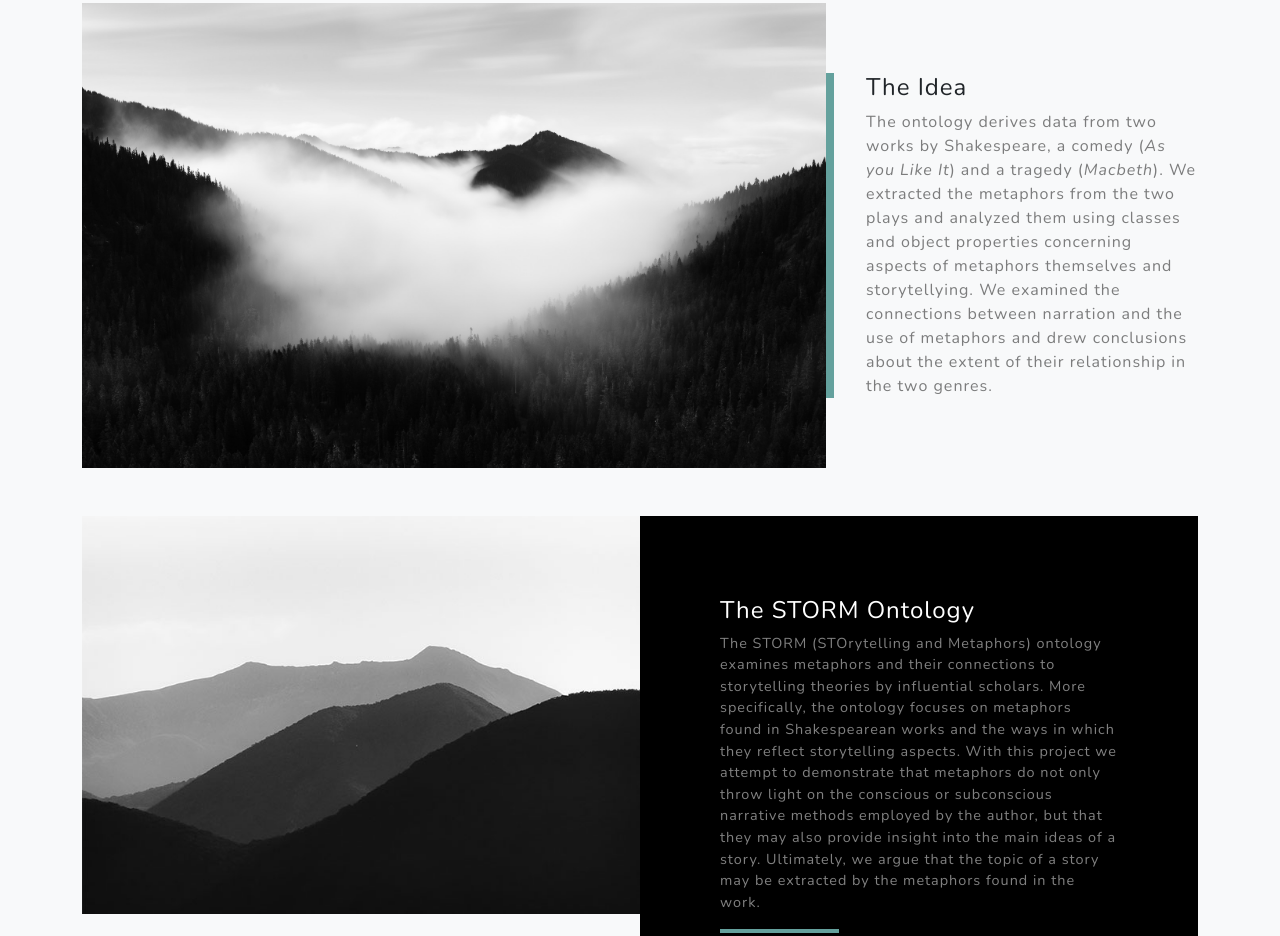
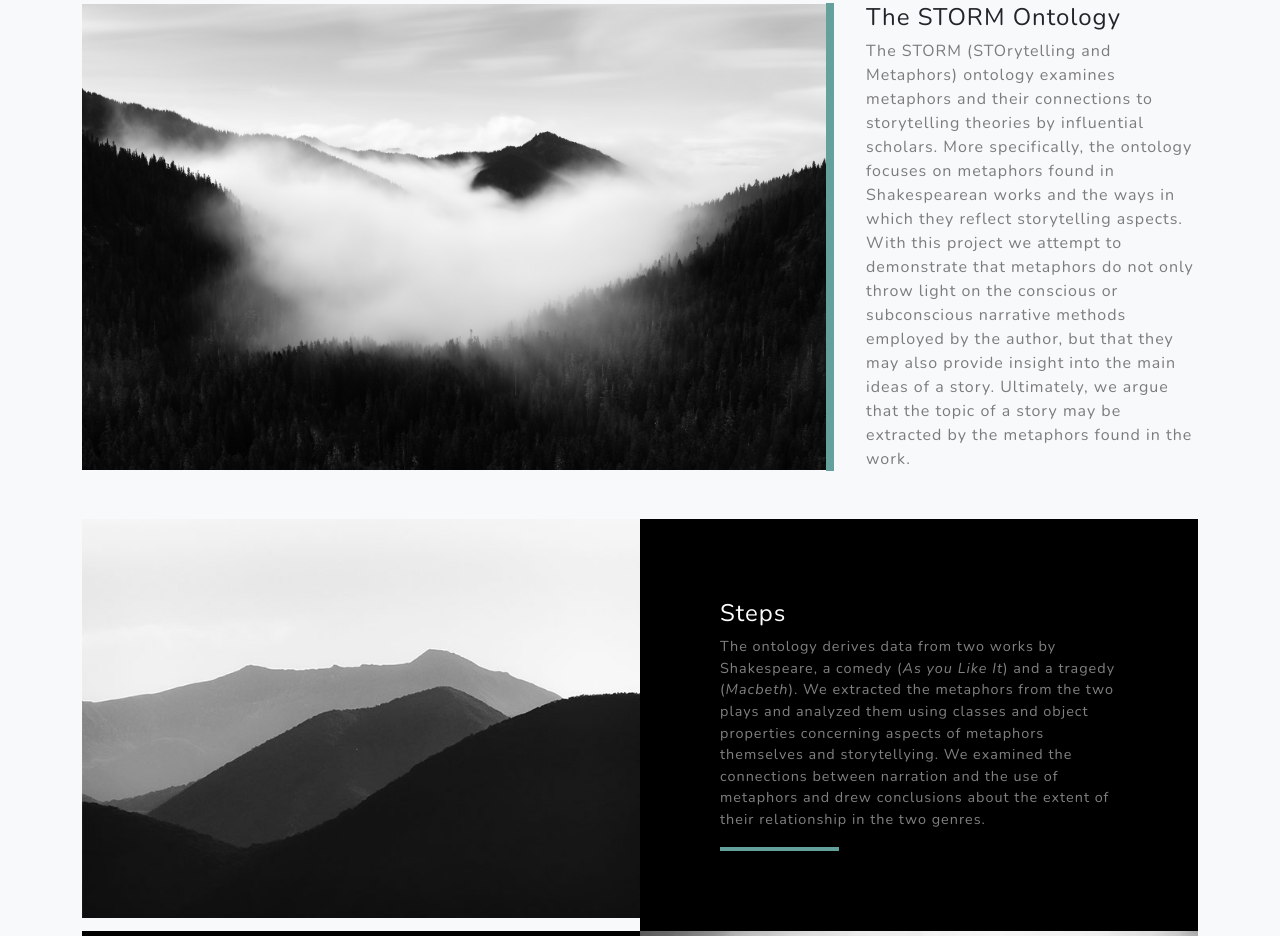
Before and after one commit to stormOntology/stormOntology.github.io, a website: page dist/index.html in a window 1280 px wide. Shown: the part 1743-2679 px from the top of the page. Drawn offline with nearby package versions, Linux system fonts and the light colour scheme.

Commit message:
Update index.html

```diff
--- a/dist/index.html
+++ b/dist/index.html
@@ -67,10 +67,9 @@
                     <div class="col-xl-8 col-lg-7"><img class="img-fluid mb-3 mb-lg-0" src="assets/img/bg-masthead.jpg" alt="" /></div>
                     <div class="col-xl-4 col-lg-5">
                         <div class="featured-text text-center text-lg-left">
-                            <h4>The Idea</h4>
-                            <p class="text-black-50 mb-0">The ontology derives data from two works by  Shakespeare, a comedy (<i>As you Like It</i>) and a tragedy (<i>Macbeth</i>).
-        We extracted the metaphors from the two plays and analyzed them using classes and object properties concerning aspects of metaphors themselves and storytellying. We examined the connections between narration and the use of metaphors and drew conclusions about the extent of their relationship in the two genres.</p>
-                        </div>
+                            <h4>The STORM Ontology</h4>
+                            <p class="text-black-50 mb-0">The STORM (STOrytelling and Metaphors) ontology examines metaphors and their connections to storytelling theories by influential scholars. More specifically, the ontology focuses on metaphors found in Shakespearean works and the ways in which they reflect storytelling aspects. With this project we attempt to demonstrate that metaphors do not only throw light on the conscious or subconscious narrative methods employed by the author, but that they may also provide insight into the main ideas of a story. Ultimately, we argue that the topic of a story may be extracted by the metaphors found in the work.</p>
+                                 </div>
                     </div>
                 </div>
                 <!-- Project One Row-->
@@ -80,9 +79,10 @@
                         <div class="bg-black text-center h-100 project">
                             <div class="d-flex h-100">
                                 <div class="project-text w-100 my-auto text-center text-lg-left">
-                                    <h4 class="text-white">The STORM Ontology</h4>
-                                    <p class="mb-0 text-white-50">The STORM (STOrytelling and Metaphors) ontology examines metaphors and their connections to storytelling theories by influential scholars. More specifically, the ontology focuses on metaphors found in Shakespearean works and the ways in which they reflect storytelling aspects. With this project we attempt to demonstrate that metaphors do not only throw light on the conscious or subconscious narrative methods employed by the author, but that they may also provide insight into the main ideas of a story. Ultimately, we argue that the topic of a story may be extracted by the metaphors found in the work.</p>
-                                    <hr class="d-none d-lg-block mb-0 ml-0" />
+                                    <h4 class="text-white">Steps</h4>
+                                    <p class="mb-0 text-white-50">The ontology derives data from two works by  Shakespeare, a comedy (<i>As you Like It</i>) and a tragedy (<i>Macbeth</i>).
+        We extracted the metaphors from the two plays and analyzed them using classes and object properties concerning aspects of metaphors themselves and storytellying. We examined the connections between narration and the use of metaphors and drew conclusions about the extent of their relationship in the two genres.</p>
+                           <hr class="d-none d-lg-block mb-0 ml-0" />
                                 </div>
                             </div>
                         </div>
```
